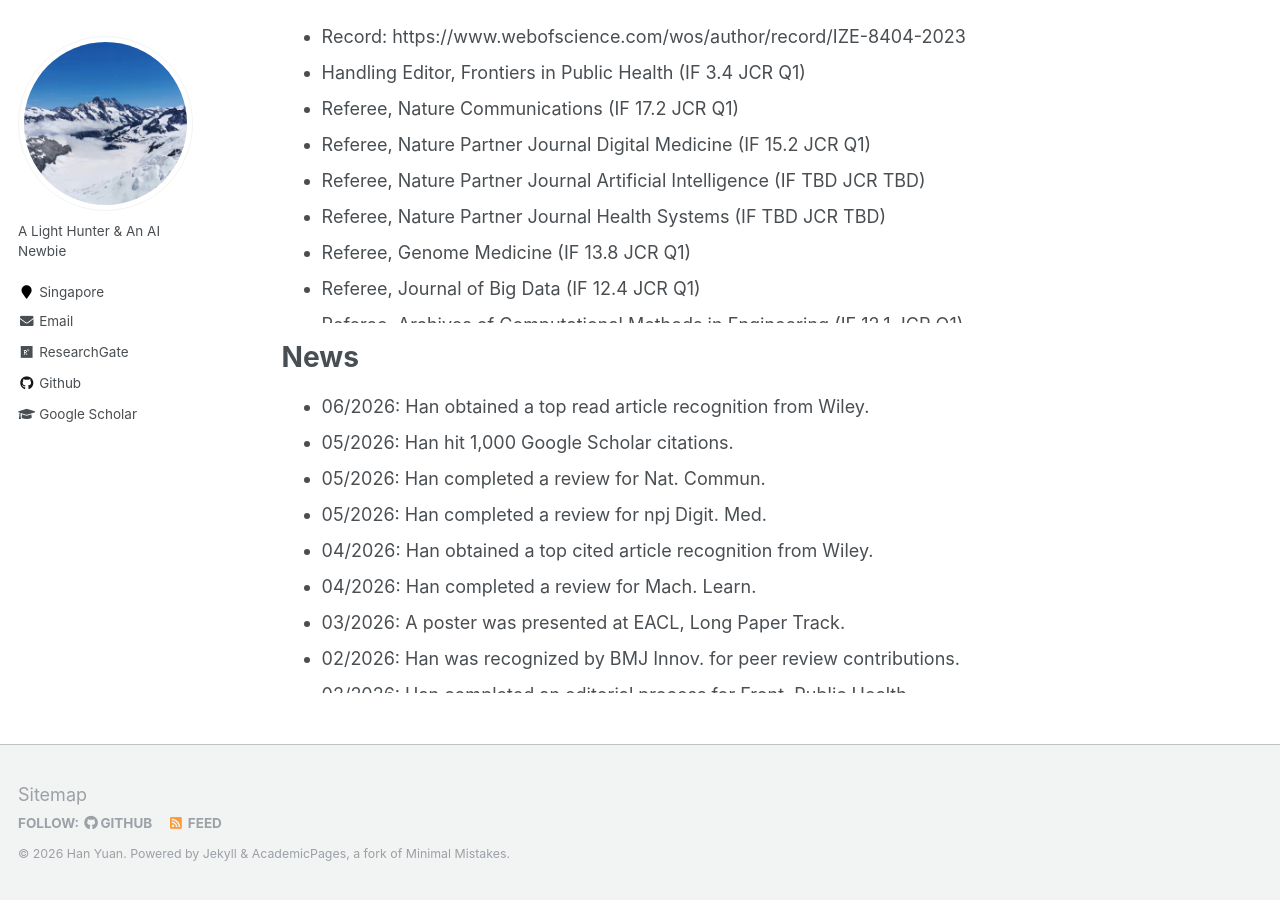
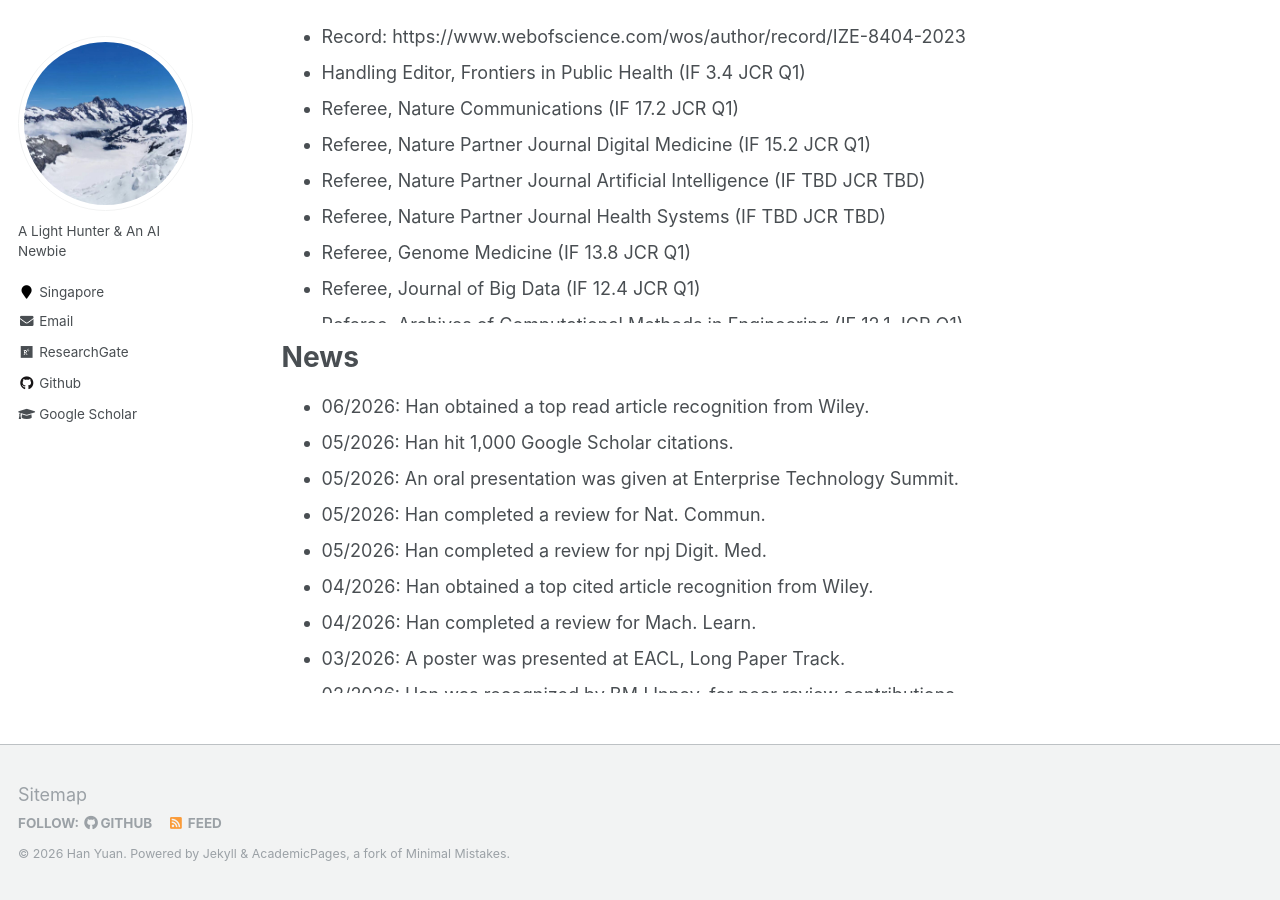
Before and after one commit to Han-Yuan-Med/Han-Yuan-Med.github.io, a Jekyll site: the page built from _pages/about.md, in a window 1280 px wide and 900 px high, scrolled down 968 px. Built offline with Jekyll 4.4.1, drawn with Linux system fonts in a browser that asks for light colours.

Commit message:
Update about.md

```diff
--- a/_pages/about.md
+++ b/_pages/about.md
@@ -65,6 +65,7 @@
 <ul style="width: auto; height: 300px; overflow: auto">
   <li>06/2026: Han obtained a top read article recognition from Wiley.</li>
   <li>05/2026: Han hit 1,000 Google Scholar citations.</li>
+  <li>05/2026: An oral presentation was given at Enterprise Technology Summit.</li>
   <li>05/2026: Han completed a review for Nat. Commun.</li>
   <li>05/2026: Han completed a review for npj Digit. Med.</li>
   <li>04/2026: Han obtained a top cited article recognition from Wiley.</li>
```
